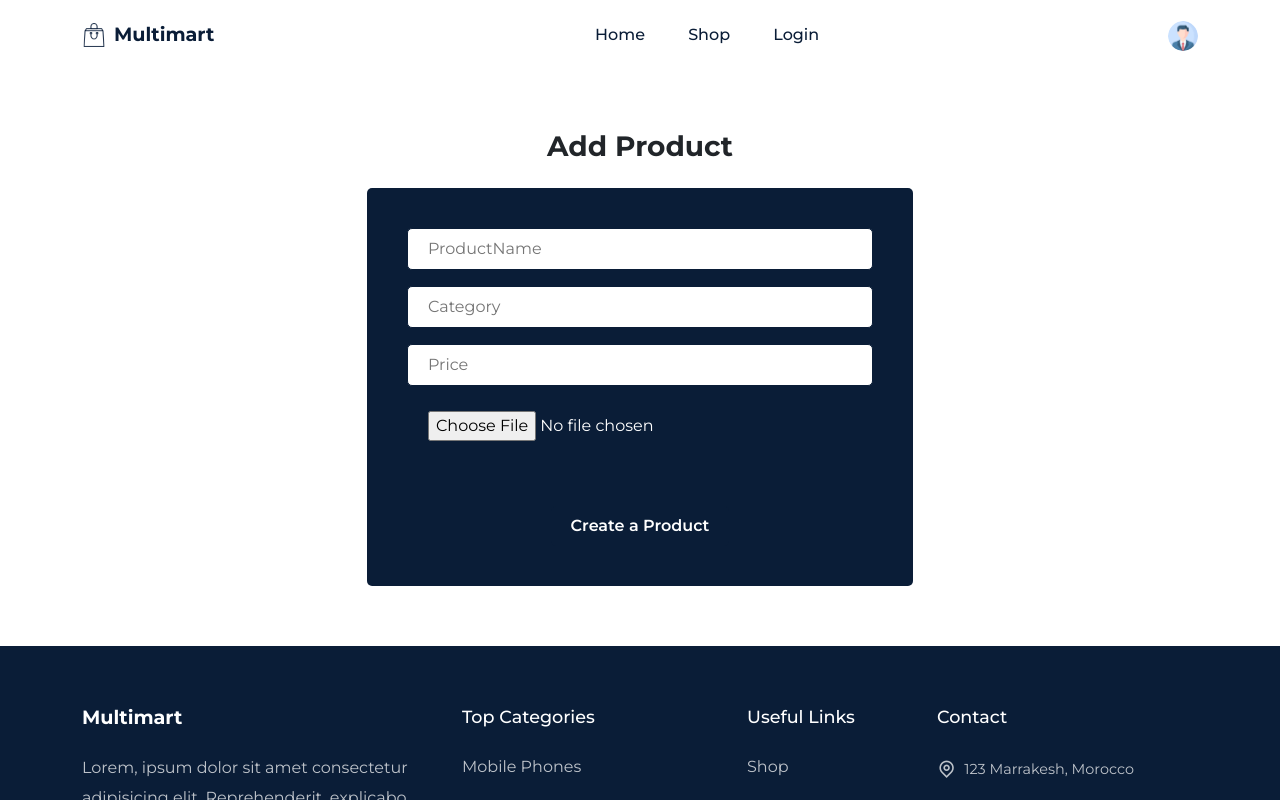
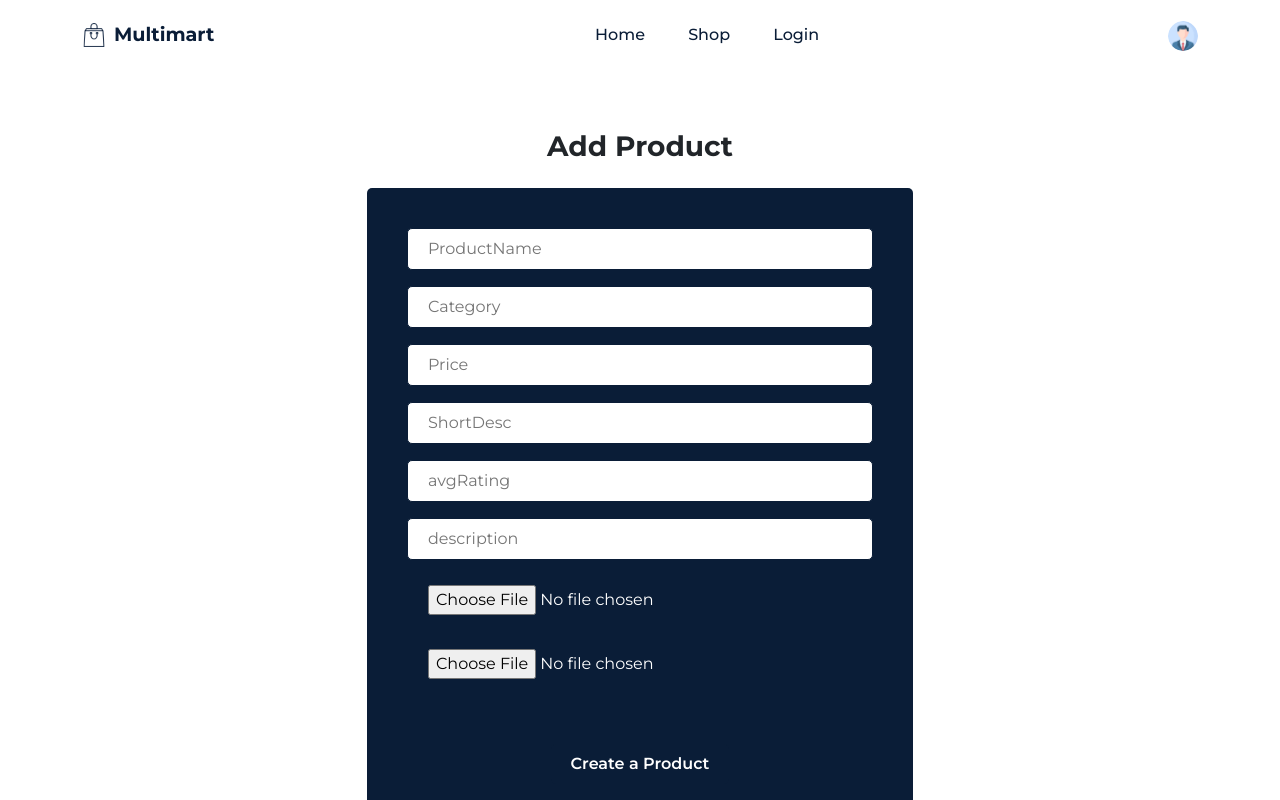
Before and after one commit to Bouaskaoun/aliaaf-test, a React (Create React App) app: page /addProducts in a window 1280 px wide. Shown: the top 800 px of the page. Built offline with nearby package versions, Linux system fonts and the light colour scheme.

Commit message:
update the add product jsx to upload files in firebase

```diff
--- a/src/pages/AddProducts.jsx
+++ b/src/pages/AddProducts.jsx
@@ -16,12 +16,18 @@ const AddProducts = () => {
   const [productName, setProductName] = useState('')
   const [category, setCategory] = useState('')
   const [price, setPrice] = useState('')
-  const [file, setFile] = useState('null')
+  const [shortDesc, setShortDesc] = useState('')
+  const [avgRating, setAvgRating] = useState('')
+  const [description, setDescription] = useState('')
+  const [imgFile, setImgFile] = useState(null)
+  const [pdfFile, setPdfFile] = useState(null)
 
   const addProduct = async(e) => {
     e.preventDefault()
-    const storageRef = ref(storage, `files/${file.name}`);
-    const uploadTask = uploadBytesResumable(storageRef, file);
+    const storageRef = ref(storage, `imgFiles/${imgFile.name}`);
+    const uploadTask = uploadBytesResumable(storageRef, imgFile);
+    const storagePdfRef = ref(storage, `pdfFiles/${pdfFile.name}`);
+    const uploadTaskPdf = uploadBytesResumable(storagePdfRef, pdfFile);
 
     uploadTask.on("state_changed",
       (snapshot) => {},
@@ -31,18 +37,23 @@ const AddProducts = () => {
       () => {
         getDownloadURL(uploadTask.snapshot.ref).then(async(downloadURL) => {
           const randomId = Math.random().toString(36).substring(2, 15)
-          await setDoc(doc(db,'products',randomId),{
+          setDoc(doc(db,'products',randomId),{
             id: randomId,
-            productName,
-            category,
-            price,
+            productName: productName,
+            category: category,
+            price: price,
+            shortDesc: shortDesc,
+            avgRating: avgRating,
+            description: description,
             imgUrl: downloadURL,
+            pdf: await getDownloadURL(uploadTaskPdf.snapshot.ref),
           })
         });
       }
     );
     toast.success('Object Created')
   }
+
 
   return (
     <Helmet title='AddProduct'>
@@ -78,8 +89,40 @@ const AddProducts = () => {
                 </FormGroup>
                 <FormGroup className='form__group'>
                     <input
+                    type='text'
+                    placeholder='ShortDesc'
+                    value={shortDesc}
+                    onChange={e => setShortDesc(e.target.value)}
+                    />
+                </FormGroup>
+                <FormGroup className='form__group'>
+                    <input
+                    type='number'
+                    placeholder='avgRating'
+                    value={avgRating}
+                    onChange={e => setAvgRating(e.target.value)}
+                    />
+                </FormGroup>
+                <FormGroup className='form__group'>
+                    <input
+                    type='text'
+                    placeholder='description'
+                    value={description}
+                    onChange={e => setDescription(e.target.value)}
+                    />
+                </FormGroup>
+                <FormGroup className='form__group'>
+                    <input
                     type='file'
-                    onChange={e => setFile(e.target.files[0])}
+                    accept="image/png, image/jpeg"
+                    onChange={e => setImgFile(e.target.files[0])}
+                    />
+                </FormGroup>
+                <FormGroup className='form__group'>
+                    <input
+                    type='file'
+                    accept=".pdf"
+                    onChange={e => setPdfFile(e.target.files[0])}
                     />
                 </FormGroup>
                 <button type='submit' className='buy__btn auth__btn'>Create a Product</button>
```
